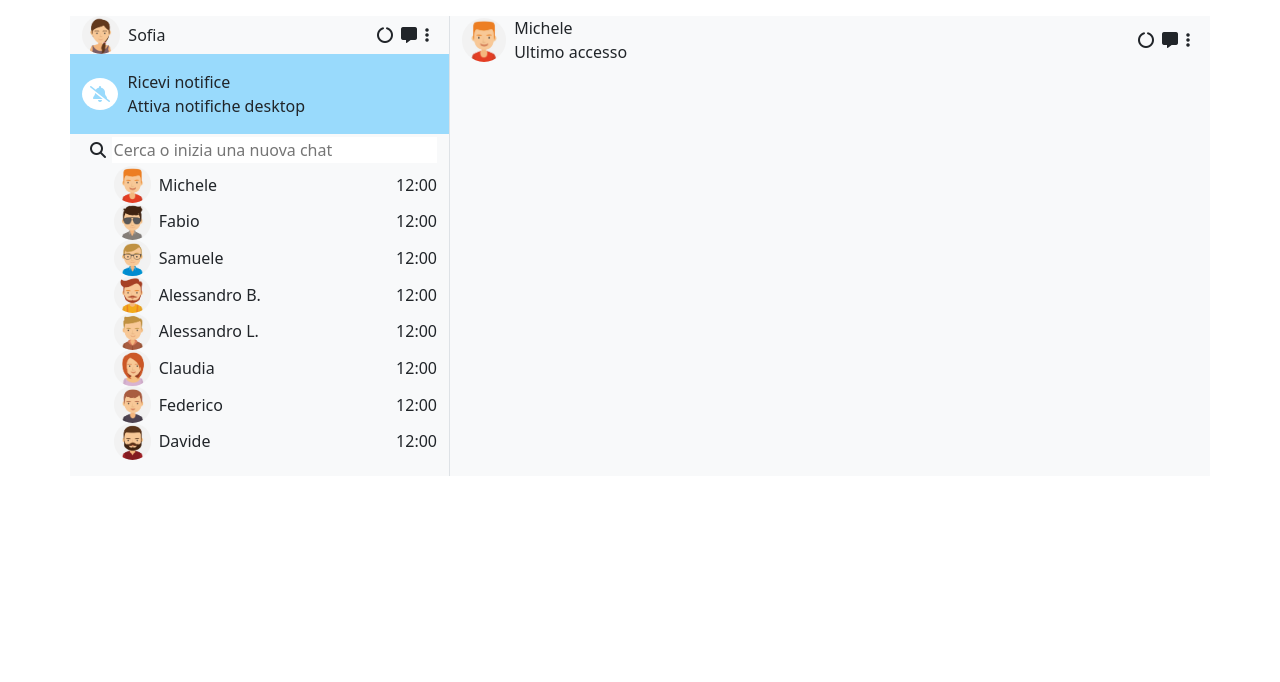
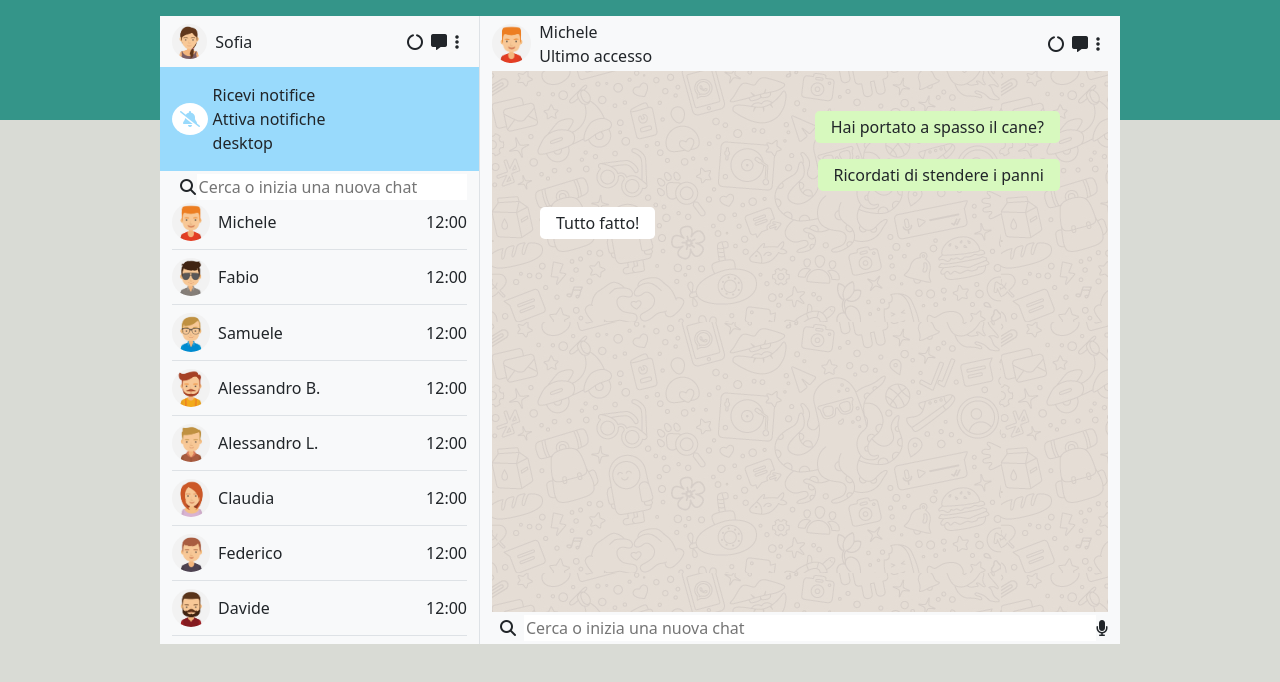
Before and after one commit to ClaraNocilla12/vue-boolzapp, a plain HTML site: page index.html in a window 1280 px wide. Drawn offline with nearby package versions, Linux system fonts and the light colour scheme.

Commit message:
Milestone 2

```diff
--- a/asset/css/style.css
+++ b/asset/css/style.css
@@ -1,10 +1,10 @@
 .my_icon_avatar{
-    width: 13% !important;
+    width: 15% !important;
 
 }
 
 .my_icon{
-    width: 9% !important;
+    width: 8% !important;
 }
 
 .my_bg_blue{
@@ -14,3 +14,29 @@
 .my_color_blue{
     color: #99DAFC;
 }
+
+.my_bg{
+background-image: url('../img-boolzap/mine.jpg');
+
+
+}
+
+.sfondo{
+    height: 100vh;
+    background-image: linear-gradient(to bottom,
+    #349589 0vh,
+    #349589 15vh,
+    #D9DBD5 15vh,
+    #D9DBD5 100vh
+
+    );
+}
+
+.sent{
+    background-color: #D7F9BE;
+
+}
+
+.recived{
+    background-color: #fff;
+}
--- a/index.html
+++ b/index.html
@@ -18,13 +18,13 @@
 
     <body>
         <div class="sfondo">
-            <div class="container mt-3">
-                <div class="row bg-light">
-                    <div class="col-4 border-end">
+            <div class="container pt-3 w-75">
+                <div class="row h-100">
+                    <div class="col-4 border-end bg-light">
                         <div class="d-flex justify-content-between">
                             <div class="d-flex align-items-center">
                                 <img src="./asset/img-boolzap/avatar_io.jpg" alt=""
-                                    class="rounded-circle img-fluid my_icon_avatar me-2">
+                                    class="rounded-circle img-fluid my_icon_avatar me-2 my-2">
 
                                 <span>Sofia</span>
                             </div>
@@ -68,11 +68,11 @@
                             </div>
                         </div>
 
-                        <ul>
-                            <li class="d-flex justify-content-between" v-for="item in contacts">
+                        <ul class="list-group">
+                            <li class="d-flex justify-content-between mb-2 pb-2 border-bottom"
+                                v-for="(item, index) in contacts" role="button" @click="changeIndex(index)">
                                 <div class="d-flex align-items-center">
-                                    <img :src="item.avatar" alt=""
-                                        class="rounded-circle img-fluid my_icon_avatar me-2">
+                                    <img :src="item.avatar" alt="" class="rounded-circle img-fluid my_icon_avatar me-2">
 
                                     <span>{{item.name}}</span>
                                 </div>
@@ -88,14 +88,14 @@
 
 
                     </div>
-                    <div class="col-8">
+                    <div class="col-8 bg-light d-flex flex-column justify-content-around">
                         <div class="d-flex justify-content-between">
                             <div class="d-flex align-items-center">
 
-                                <img src="./asset/img-boolzap/avatar_1.jpg" alt=""
-                                    class="rounded-circle img-fluid my_icon me-2">
+                                <img :src="contacts[indexChanged].avatar" alt=""
+                                    class="rounded-circle img-fluid my_icon me-2 my-2">
 
-                                <span>Michele <br>
+                                <span>{{contacts[indexChanged].name}}<br>
                                     <span>Ultimo accesso</span>
                                 </span>
 
@@ -113,6 +113,33 @@
 
                         </div>
 
+
+                        <div class="my_bg p-3 h-100">
+
+                            <ul class="d-flex flex-column m-3 list-group list-group-flush">
+                                <li class=" list-group py-1 my-2 px-3 mx-3 rounded-3"
+                                    v-for="(item,index) in contacts[indexChanged].messages"
+                                    :class="(item.status == 'sent') ? 'align-self-end sent' : 'align-self-start recived' ">
+
+                                    {{item.message}}
+                                </li>
+                            </ul>
+
+
+
+
+                        </div>
+                        <div class="d-flex flex-nowrap align-items-center">
+
+                            <i class="fa-solid fa-magnifying-glass p-2 "></i>
+
+                            <input class="border-0 w-100" type="text" class="form-control"
+                                aria-label="Sizing example input" aria-describedby="inputGroup-sizing-sm"
+                                placeholder="Cerca o inizia una nuova chat">
+
+                            <i class="fa-solid fa-microphone"></i>
+
+                        </div>
                     </div>
                 </div>
 
--- a/main.js
+++ b/main.js
@@ -1,4 +1,4 @@
-var app= new Vue(
+var app = new Vue(
 
     {
         el: "#app",
@@ -167,6 +167,19 @@ contacts: [
                         }
                     ],
                 }
-]}
+            ],
+
+
+            indexChanged:0,
+        },
+        methods: {
+
+            changeIndex: function(index) {
+                this.indexChanged = index;
+                console.log(indexChanged);
+            }
+
+        }
+
     }
 )
```
Also changed, not shown: 1 other file. Lines whose indentation alone changed are shown as unchanged.
